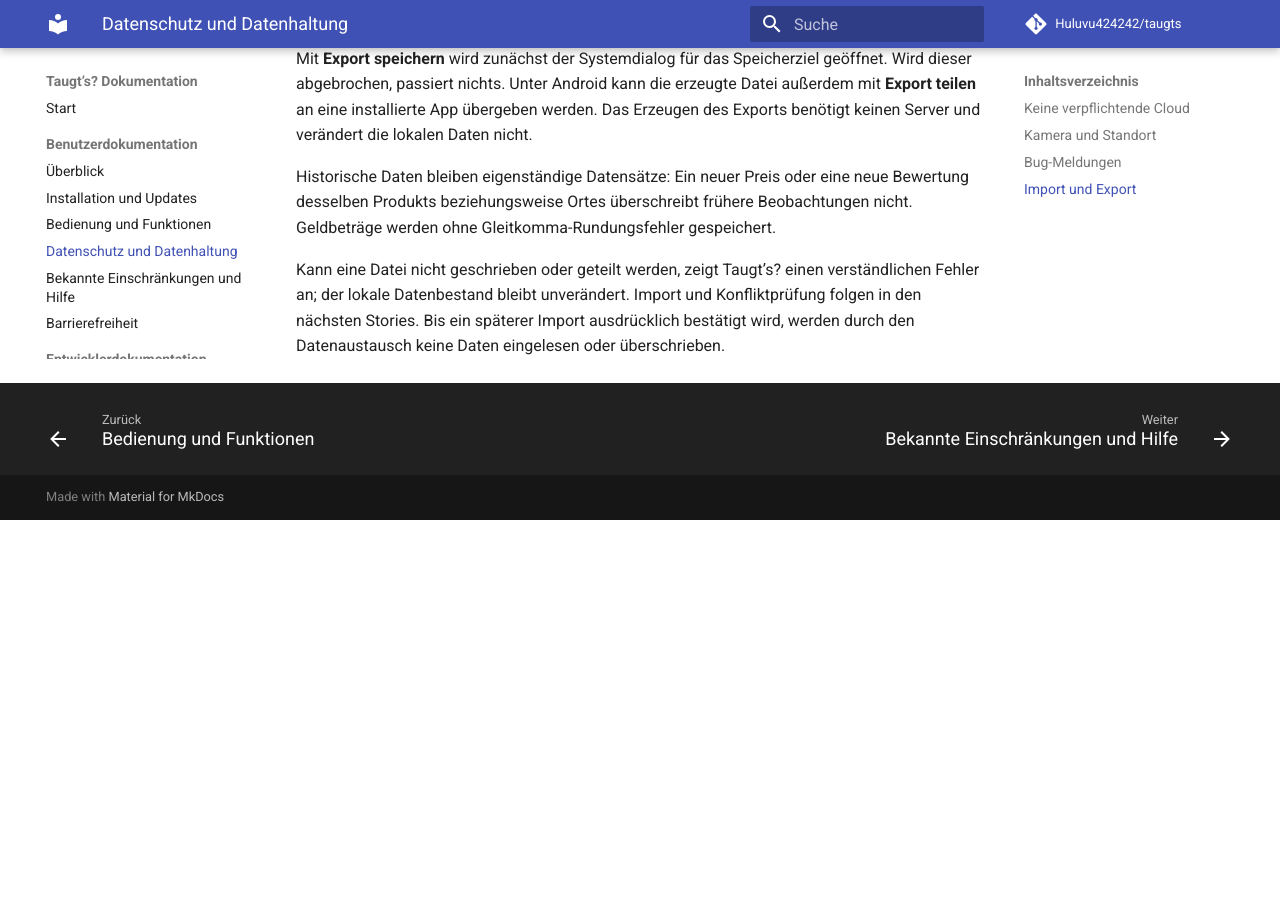
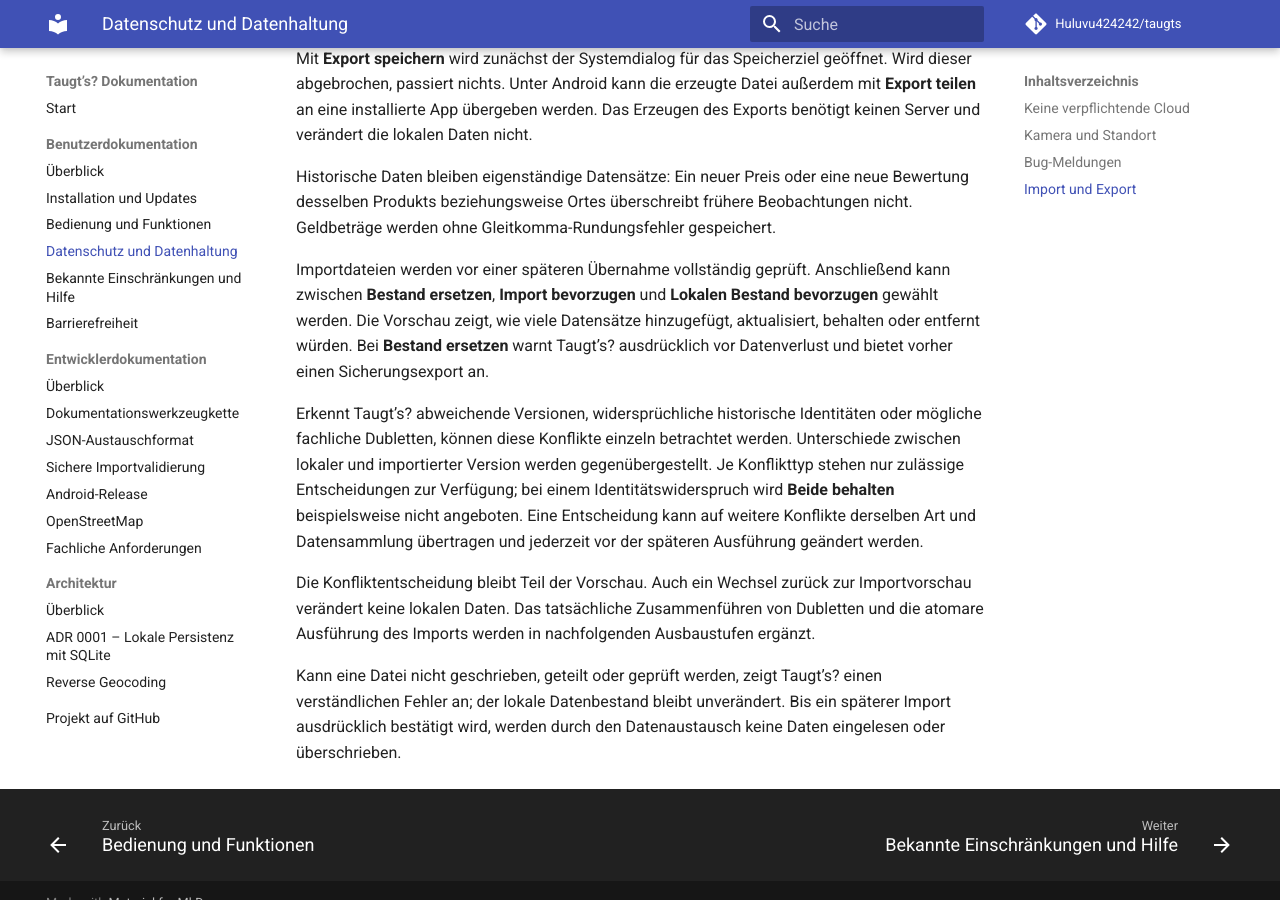
Before and after one commit to Huluvu424242/taugts, an MkDocs documentation site: the page built from docs/benutzer/datenhaltung.md, in a window 1280 px wide and 900 px high, scrolled down 914 px. Built offline with MkDocs 1.6.1 and Material for MkDocs 9.7.7, drawn with Linux system fonts in a browser that asks for light colours; comment, search, counter and statistics services are not loaded; before the commit the page ends 1434 px from its top, so only the background shows below that.

Commit message:
Story #20: Benutzerdoku zu Importkonflikten ergänzen

```diff
--- a/docs/benutzer/datenhaltung.md
+++ b/docs/benutzer/datenhaltung.md
@@ -24,4 +24,10 @@ Mit **Export speichern** wird zunächst der Systemdialog für das Speicherziel g
 
 Historische Daten bleiben eigenständige Datensätze: Ein neuer Preis oder eine neue Bewertung desselben Produkts beziehungsweise Ortes überschreibt frühere Beobachtungen nicht. Geldbeträge werden ohne Gleitkomma-Rundungsfehler gespeichert.
 
-Kann eine Datei nicht geschrieben oder geteilt werden, zeigt Taugt’s? einen verständlichen Fehler an; der lokale Datenbestand bleibt unverändert. Import und Konfliktprüfung folgen in den nächsten Stories. Bis ein späterer Import ausdrücklich bestätigt wird, werden durch den Datenaustausch keine Daten eingelesen oder überschrieben.
+Importdateien werden vor einer späteren Übernahme vollständig geprüft. Anschließend kann zwischen **Bestand ersetzen**, **Import bevorzugen** und **Lokalen Bestand bevorzugen** gewählt werden. Die Vorschau zeigt, wie viele Datensätze hinzugefügt, aktualisiert, behalten oder entfernt würden. Bei **Bestand ersetzen** warnt Taugt’s? ausdrücklich vor Datenverlust und bietet vorher einen Sicherungsexport an.
+
+Erkennt Taugt’s? abweichende Versionen, widersprüchliche historische Identitäten oder mögliche fachliche Dubletten, können diese Konflikte einzeln betrachtet werden. Unterschiede zwischen lokaler und importierter Version werden gegenübergestellt. Je Konflikttyp stehen nur zulässige Entscheidungen zur Verfügung; bei einem Identitätswiderspruch wird **Beide behalten** beispielsweise nicht angeboten. Eine Entscheidung kann auf weitere Konflikte derselben Art und Datensammlung übertragen und jederzeit vor der späteren Ausführung geändert werden.
+
+Die Konfliktentscheidung bleibt Teil der Vorschau. Auch ein Wechsel zurück zur Importvorschau verändert keine lokalen Daten. Das tatsächliche Zusammenführen von Dubletten und die atomare Ausführung des Imports werden in nachfolgenden Ausbaustufen ergänzt.
+
+Kann eine Datei nicht geschrieben, geteilt oder geprüft werden, zeigt Taugt’s? einen verständlichen Fehler an; der lokale Datenbestand bleibt unverändert. Bis ein späterer Import ausdrücklich bestätigt wird, werden durch den Datenaustausch keine Daten eingelesen oder überschrieben.
```
